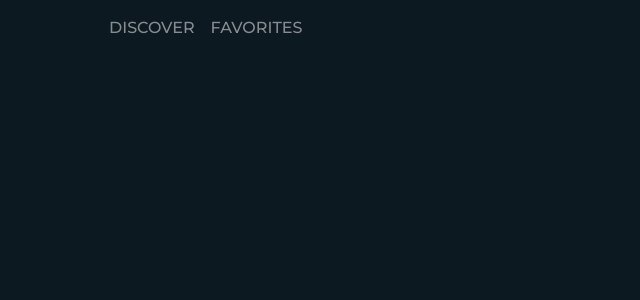
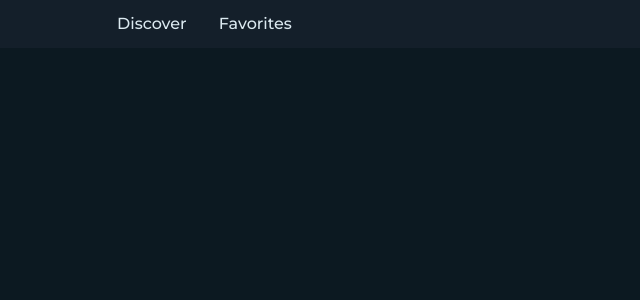
Before and after one commit to diar-k/huskymovies, a Nuxt app: page /favorites in a window 1280 px wide. Shown: the top 300 px of the page, without its empty margins (0-640 px from the left). Built offline with nearby package versions, Linux system fonts and the light colour scheme.

Commit message:
navbar changed

```diff
--- a/assets/main.css
+++ b/assets/main.css
@@ -6,7 +6,7 @@ body {
 }
 
 .page-enter-active, .page-leave-active {
-  transition: opacity 0.3s ease-in;
+  transition: opacity 0.4s ease-in;
 }
 
 .page-enter, .page-leave-to {
@@ -33,3 +33,7 @@ body {
 .text-light-blue {
   color: #78a6b8;
 }
+
+.text-dark-yellow {
+  color: #ffcd00;
+}
--- a/components/Navbar.vue
+++ b/components/Navbar.vue
@@ -5,8 +5,8 @@
       <b-navbar-toggle target="nav_collapse"></b-navbar-toggle>
       <b-collapse is-nav id="nav_collapse">
         <b-navbar-nav>
-          <b-nav-item to="/" exact>DISCOVER</b-nav-item>
-          <b-nav-item to="/favorites">FAVORITES</b-nav-item>
+          <b-nav-item to="/" exact>Discover</b-nav-item>
+          <b-nav-item to="/favorites">Favorites</b-nav-item>
         </b-navbar-nav>
       </b-collapse>
     </b-container>
@@ -14,12 +14,23 @@
 </template>
 
 <style lang="scss" scoped>
-  :root {
-    --navbar-color: #0b1520;
+  .navbar {
+    padding: 0;
+    background-color: rgba(21, 32, 42, 0.98);
   }
 
-  nav {
-    background-color: var(--navbar-color);
+  .nav-link {
+    padding: 0.75em 1em !important;
+    color: #dbe9f0 !important;
+  }
+
+  .nav-link:hover {
+    background-color: rgba(26, 45, 59, 0.98);
+  }
+
+  .nav-link.active {
+    background-color: rgba(26, 45, 59, 0.98);
+    color: #dbe9f0 !important;
   }
 
 </style>
--- a/pages/index.vue
+++ b/pages/index.vue
@@ -130,6 +130,7 @@
     padding-top: 0;
     padding-bottom: 0;
     padding-left: 6px;
+    border-radius: 2px;
   }
 
   .custom-select option {
--- a/pages/movie/_id/index.vue
+++ b/pages/movie/_id/index.vue
@@ -9,6 +9,7 @@
         <h3 class="title">{{ movie.title }}</h3>
         <h6 class="text-grey">{{ runtime }}</h6>
         <h6 class="text-grey">{{ genres }}</h6>
+        <h6 class="text-dark-yellow">Trailer</h6>
         <a class="text-light-blue" :href="`http://www.imdb.com/title/${movie.imdb_id}`" target="_blank" rel="noopener">IMDB</a>
         <p class="text-grey mt-3 mb-1">{{ movie.overview }}</p>
       </article>
@@ -18,10 +19,12 @@
       <p>{{ movie.release_date }}</p>
       <h6 class="text-grey">Homepage</h6>
       <p class="homepage text-light-blue"><a class="text-light-blue" :href="movie.homepage" target="_blank" rel="noopener">{{ homepage }}</a></p>
-
     </aside>
     <main class="content">
-      <b-embed type="iframe" aspect="16by9" src="/jumanji.mp4"></b-embed>
+      <b-embed type="video" aspect="16by9" controls>
+        <source src="/jumanji.mp4"
+                type='video/mp4;codecs="avc1.42E01E, mp4a.40.2"' />
+      </b-embed>
     </main>
     <section class="ad"></section>
     <section class="recommended-movies">
```
